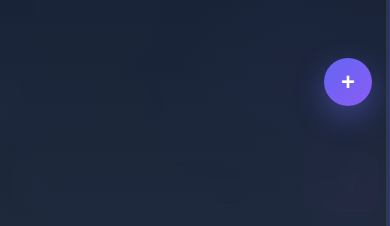
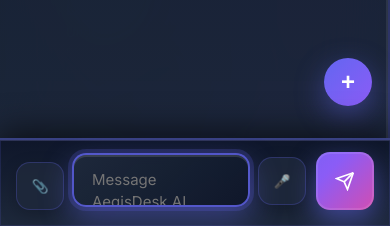
Before and after one commit to MSSAHANA-CIT/AegisDesk, a website: page ai-chat.html in a window 390 px wide. Shown: the part 618-844 px from the top of the page. Drawn offline with nearby package versions, Linux system fonts and the light colour scheme.

Commit message:
Update UI layout and fixes

```diff
--- a/ai-chat.html
+++ b/ai-chat.html
@@ -44,7 +44,7 @@
             overflow-x: hidden;
             overflow-y: auto;
             width: 100%;
-            padding-bottom: 180px; /* keep space for fixed input bar */
+            padding-bottom: 100px; /* Reduced since input is now outside chat-main */
         }
 
         body::before {
@@ -707,7 +707,7 @@
             padding: 0;
             min-height: calc(100vh - 70px);
             min-height: calc(100dvh - 70px);
-            padding-bottom: 220px; /* keep space for fixed input bar */
+            padding-bottom: 100px; /* Reduced padding since input is now outside */
             animation: mainFadeIn 0.8s ease-out;
             transition: margin-left 0.3s cubic-bezier(0.4, 0, 0.2, 1), max-width 0.3s cubic-bezier(0.4, 0, 0.2, 1), width 0.3s cubic-bezier(0.4, 0, 0.2, 1);
             width: calc(100% - 320px);
@@ -1028,29 +1028,30 @@
             visibility: visible !important;
             opacity: 1 !important;
             gap: 0;
-            padding: 12px 12px 14px;
+            padding: 16px 20px 20px 20px;
             background: linear-gradient(180deg,
-                rgba(15, 23, 42, 0.95) 0%,
-                rgba(30, 41, 59, 0.98) 100%);
+                rgba(15, 23, 42, 0.98) 0%,
+                rgba(30, 41, 59, 0.99) 100%);
             backdrop-filter: blur(40px) saturate(180%);
-            border-top: 2px solid rgba(99, 102, 241, 0.3);
-            border-radius: 18px 18px 0 0;
+            border-top: 2px solid rgba(99, 102, 241, 0.4);
+            border-radius: 0;
             position: fixed !important;
             left: 0 !important;
             right: 0 !important;
             bottom: 0 !important;
             width: 100% !important;
-            max-width: none !important;
-            z-index: 9999 !important;
+            max-width: 100% !important;
+            z-index: 99999 !important;
             flex-shrink: 0;
-            margin: 0 auto;
+            margin: 0 !important;
             box-shadow:
-                0 -8px 26px rgba(0, 0, 0, 0.35),
-                inset 0 1px 0 rgba(255, 255, 255, 0.06),
-                0 0 0 1px rgba(99, 102, 241, 0.1) inset,
-                0 18px 38px rgba(0,0,0,0.4);
+                0 -8px 32px rgba(0, 0, 0, 0.5),
+                inset 0 1px 0 rgba(255, 255, 255, 0.08),
+                0 0 0 1px rgba(99, 102, 241, 0.15) inset,
+                0 20px 40px rgba(0,0,0,0.5);
             animation: inputSlideUp 0.5s cubic-bezier(0.4, 0, 0.2, 1);
             pointer-events: auto !important;
+            box-sizing: border-box !important;
         }
 
         .jump-to-input {
@@ -1084,6 +1085,23 @@
             display: flex;
             gap: 10px;
             width: 100%;
+            max-width: 1400px;
+            margin: 0 auto;
+            align-items: flex-end;
+        }
+
+        @media (max-width: 768px) {
+            .chat-input-container {
+                padding: 12px 16px 16px 16px !important;
+            }
+
+            .chat-form {
+                gap: 8px;
+            }
+
+            .chat-main {
+                padding-bottom: 90px !important;
+            }
         }
 
         @keyframes inputSlideUp {
@@ -1892,7 +1910,11 @@
                     <button class="quick-action" data-text="Brainstorm 5 ideas about ">Brainstorm</button>
                 </div>
             </div>
-            <div class="chat-input-container">
+        </div>
+    </div>
+
+    <!-- Input container moved outside chat-main for proper fixed positioning -->
+    <div class="chat-input-container" id="chat-input-container">
         <form id="chat-form" class="chat-form">
             <div class="input-actions">
                 <button type="button" class="input-icon-btn" id="attach-btn" title="Attach (placeholder)">
@@ -1912,8 +1934,6 @@
                 </button>
             </div>
         </form>
-            </div>
-        </div>
     </div>
 
     <div class="api-key-modal" id="api-key-modal" style="display: none;">
```
Lines whose indentation alone changed are shown as unchanged.
